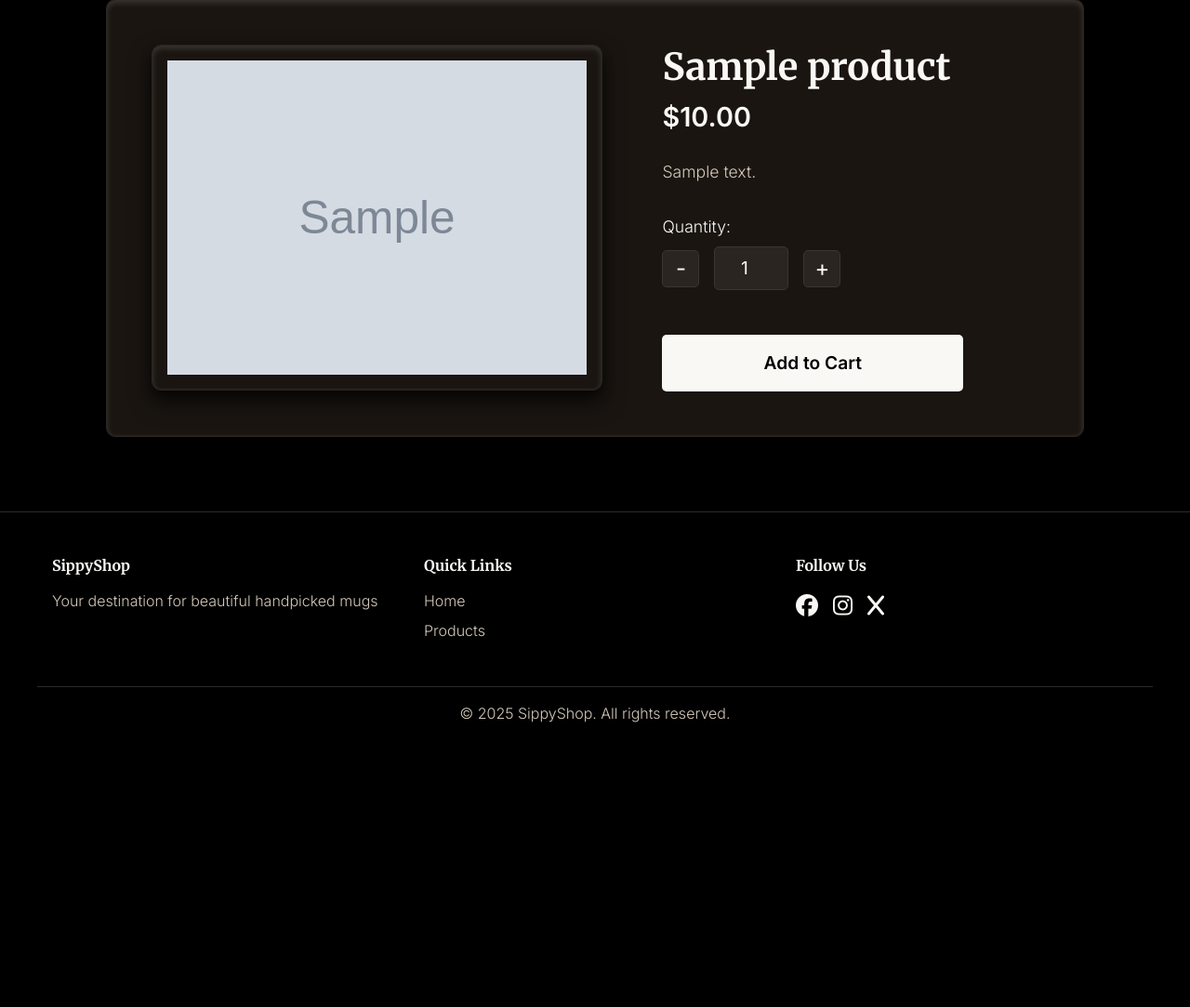
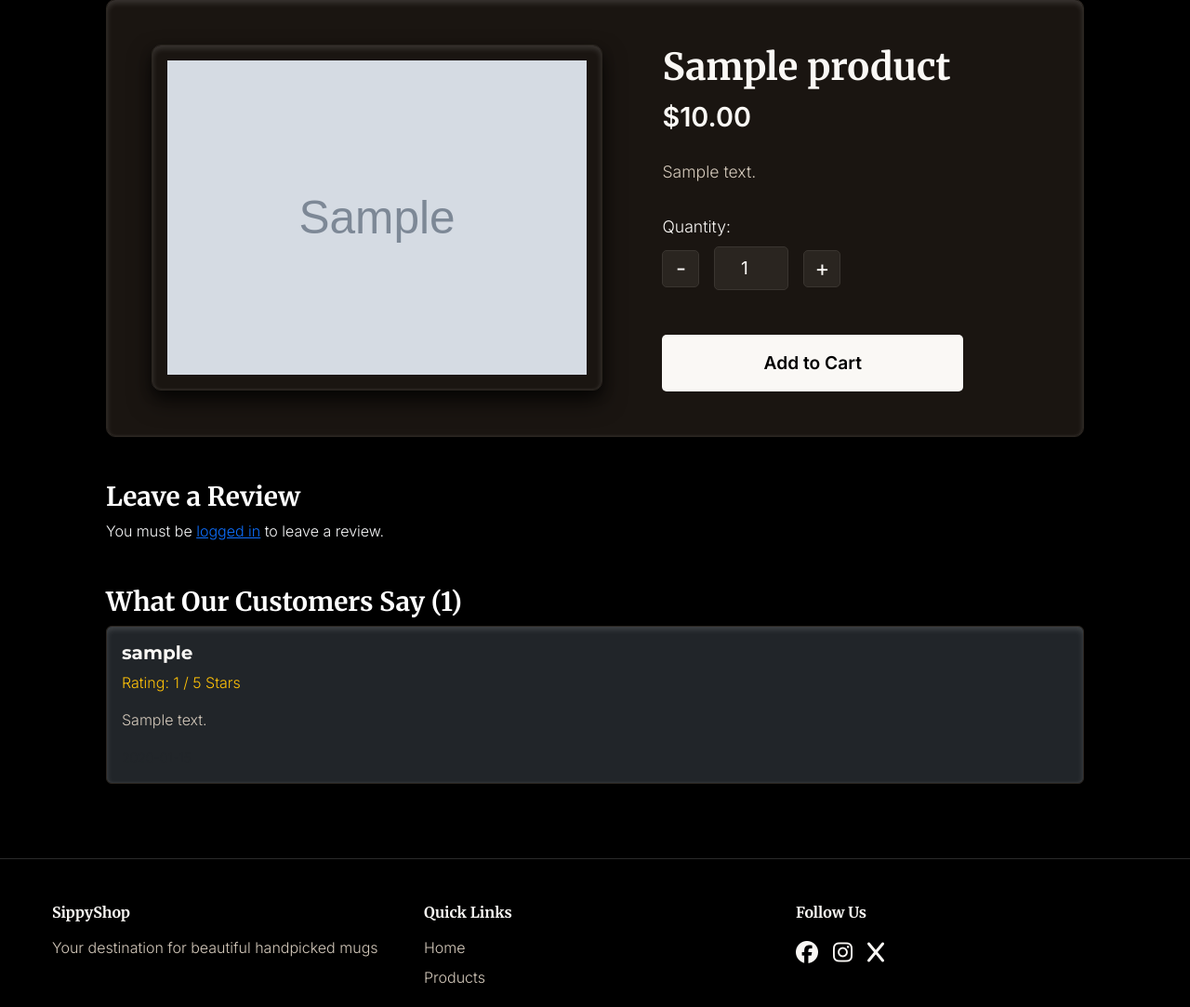
Before and after one commit to ayush87504/sippyshop, a Django app: page /product/1/ in a window 1280 px wide. Shown: the part 231-1314 px from the top of the page at 93% size. Before the commit the page ends 1008 px from the top, so only its background shows below. Run offline with Django 4.2, Linux system fonts and the light colour scheme; tables that the repository leaves empty hold one stand-in row (values such as "Sample post"); grey boxes marked "Sample" are stand-in pictures; some libraries are stand-ins or nearby versions.

Commit message:
added review comment on product detail html

```diff
--- a/products/forms.py
+++ b/products/forms.py
@@ -1,5 +1,5 @@
 from django import forms
-from .models import Order
+from .models import Order, Review
 
 class OrderForm(forms.ModelForm):
     """
@@ -19,3 +19,10 @@ class OrderForm(forms.ModelForm):
             'postal_code': forms.TextInput(attrs={'class': 'form-control', 'placeholder': 'Postal Code'}),
             'country': forms.TextInput(attrs={'class': 'form-control', 'placeholder': 'Country'}),
         }
+        # create form to make reviews.
+class ReviewForm(forms.ModelForm):
+
+    class Meta:
+        model = Review
+
+        fields = ['rating', 'comment']
--- a/products/models.py
+++ b/products/models.py
@@ -71,3 +71,27 @@ class OrderItem(models.Model):
     def get_total_price(self):
         """ calculate total price """
         return self.quantity * self.price
+
+    # product reviews
+class Review(models.Model):
+
+    product = models.ForeignKey(Product, related_name='reviews', on_delete=models.CASCADE)
+
+    user = models.ForeignKey(User, on_delete=models.CASCADE)
+
+    RATING_CHOICES = [
+        (1, '1'),
+        (2, '2'),
+        (3, '3'),
+        (4, '4'),
+        (5, '5'),
+    ]
+
+    rating = models.IntegerField(choices=RATING_CHOICES, default=5)
+
+    comment = models.TextField(blank=True, null=True)
+
+    created_at = models.DateTimeField(auto_now_add=True)
+
+    def __str__(self):
+        return f"{self.user.username} - {self.product.name}"
--- a/products/templates/products/product_detail.html
+++ b/products/templates/products/product_detail.html
@@ -1,5 +1,6 @@
 {% extends 'base.html' %}
 {% load static %}
+{% load crispy_forms_tags %}
 
 {% block title %}{{ product.name }}{% endblock %}
 
@@ -47,5 +48,47 @@
        </form>
       </div>
    </div>
+   <!-- review section -->
+    <div class="review-section mt-5">
+        <h3 class="text-white">Leave a Review</h3>
+
+       {% if user.is_authenticated %}
+       <form method="POST" class="review-form">
+        {% csrf_token %}
+
+        {{ review_form|crispy }}
+
+        <button type="submit" class="btn btn-add-cart">Submit Review</button>
+       </form>
+
+       {% else %}
+       <p class="text-light">
+        You must be <a href="{% url 'account_login' %}?next={{ request.path }}">logged in</a> to leave a review.
+       </p>
+       {% endif %}
+    </div>
+
+    <div class="review-list mt-5">
+        <h3 class="text-white">What Our Customers Say ({{ reviews.count }})</h3>
+
+        {% if reviews %}
+        {% for review in reviews %}
+        <div class="card bg-dark text-white mb-3">
+            <div class="card-body">
+                <h5 class="card-title">{{ review.user.username }}</h5>
+
+                <p class="card-text text-warning">
+                    Rating: {{ review.rating }} / 5 Stars
+                </p>
+                <p class="card-text">{{ review.comment }}</p>
+
+                <small class="text-muted">{{ review.created_at|date:"Y-m-d" }}</small>
+            </div>
+        </div>
+        {% endfor %}
+        {% else %}
+        <p class="text-light">This product has no reviews yet.</p>
+        {% endif %}
+    </div>
  </div>
  {% endblock %}
--- a/products/views.py
+++ b/products/views.py
@@ -2,8 +2,8 @@ from django.shortcuts import render, get_object_or_404, redirect
 from django.contrib import messages
 from django.conf import settings
 import stripe
-from .models import Product, Order, OrderItem
-from .forms import OrderForm
+from .models import Product, Order, OrderItem, Review
+from .forms import OrderForm, ReviewForm
 from allauth.account.views import (
     PasswordResetView,
     PasswordResetDoneView,
@@ -32,9 +32,57 @@ def product_list(request):
 
 def product_detail(request, product_id):
     """
-    View to show individual product details."""
-    product = Product.objects.get(id=product_id)
-    return render(request, 'products/product_detail.html', {'product': product})
+    View to show individual product
+    details and handles review form submissions.
+    """
+    product = get_object_or_404(Product, id=product_id)
+
+    reviews = product.reviews.all().order_by('-created_at')
+
+    # review code
+    review_form = ReviewForm()
+
+    if request.method == 'POST':
+
+
+        if not request.user.is_authenticated:
+            messages.error(request, 'You must be logged in to leave a review.')
+            return redirect('account_login')
+
+        review_form = ReviewForm(data=request.POST)
+
+        if review_form.is_valid():
+
+            try:
+                Review.objects.get(user=request.user, product=product)
+                messages.error(request, 'You have already reviewed this product.')
+
+            except Review.DoesNotExist:
+
+                review = review_form.save(commit=False)
+
+                # add user and product
+                review.user = request.user
+                review.product = product
+
+                review.save() # save
+                messages.success(request, 'Your review has been submitted!')
+
+            return redirect('product_detail', product_id=product.id)
+
+        else:
+            messages.error(request, 'Please correct the errors in the form.')
+
+
+    context = {
+        'product': product,
+        'reviews': reviews,
+        'review_form': review_form,
+    }
+    return render(request, 'products/product_detail.html', context)
+
+
+
 
 
 def add_to_cart(request, product_id):
@@ -245,10 +293,6 @@ def payment_cancel(request):
 class MyPasswordResetView(PasswordResetView):
     template_name = 'account/password_reset.html'
 
-    def form_valid(self, form):
-        messages.success(self.request, "If that email exists, we sent you a reset link.")
-        return super().form_valid(form)
-
 
 class MyPasswordResetDoneView(PasswordResetDoneView):
     template_name = 'account/password_reset_done.html'
```
Also changed, not shown: products/migrations/0005_alter_order_status_review.py (added).
